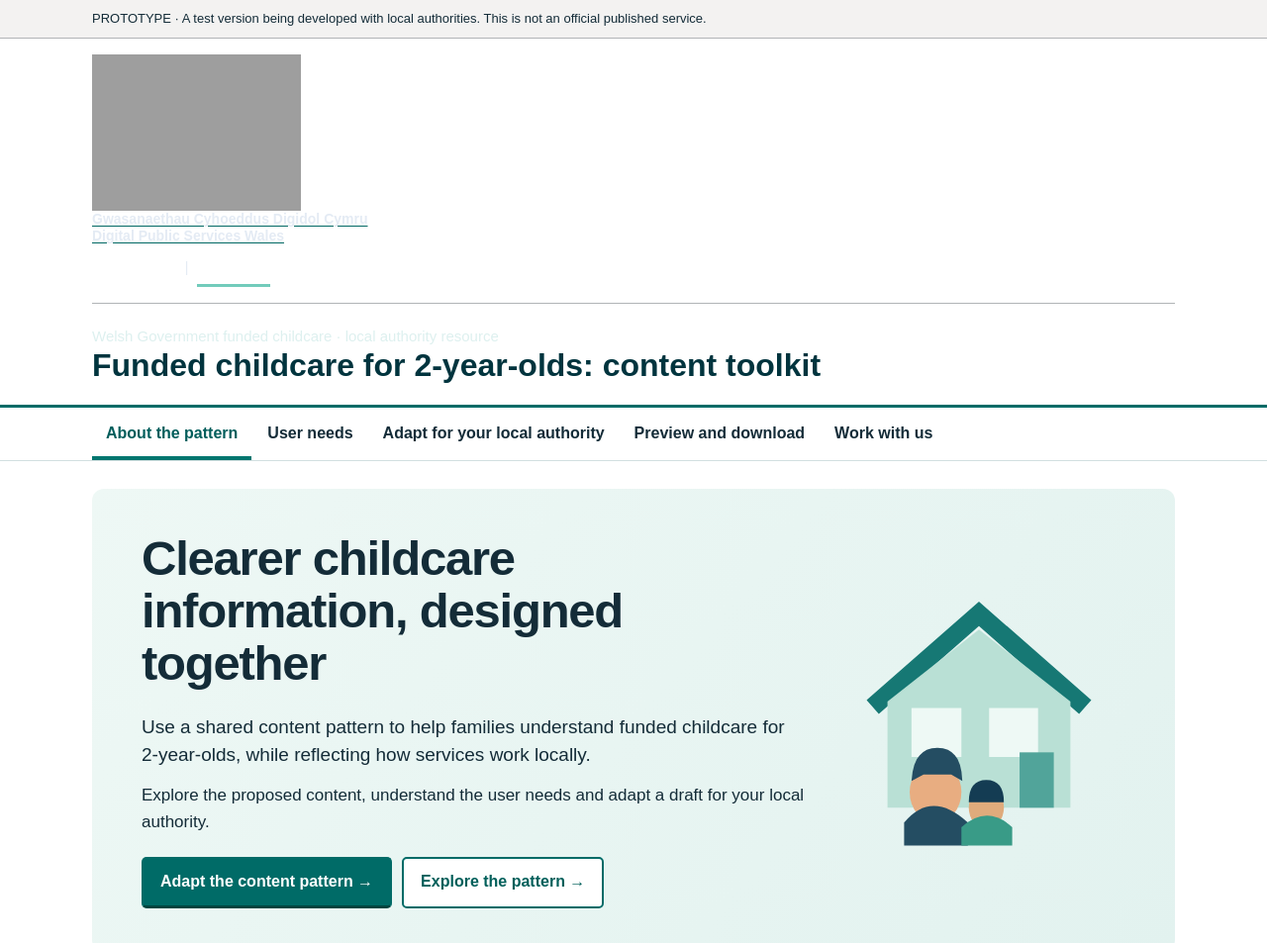
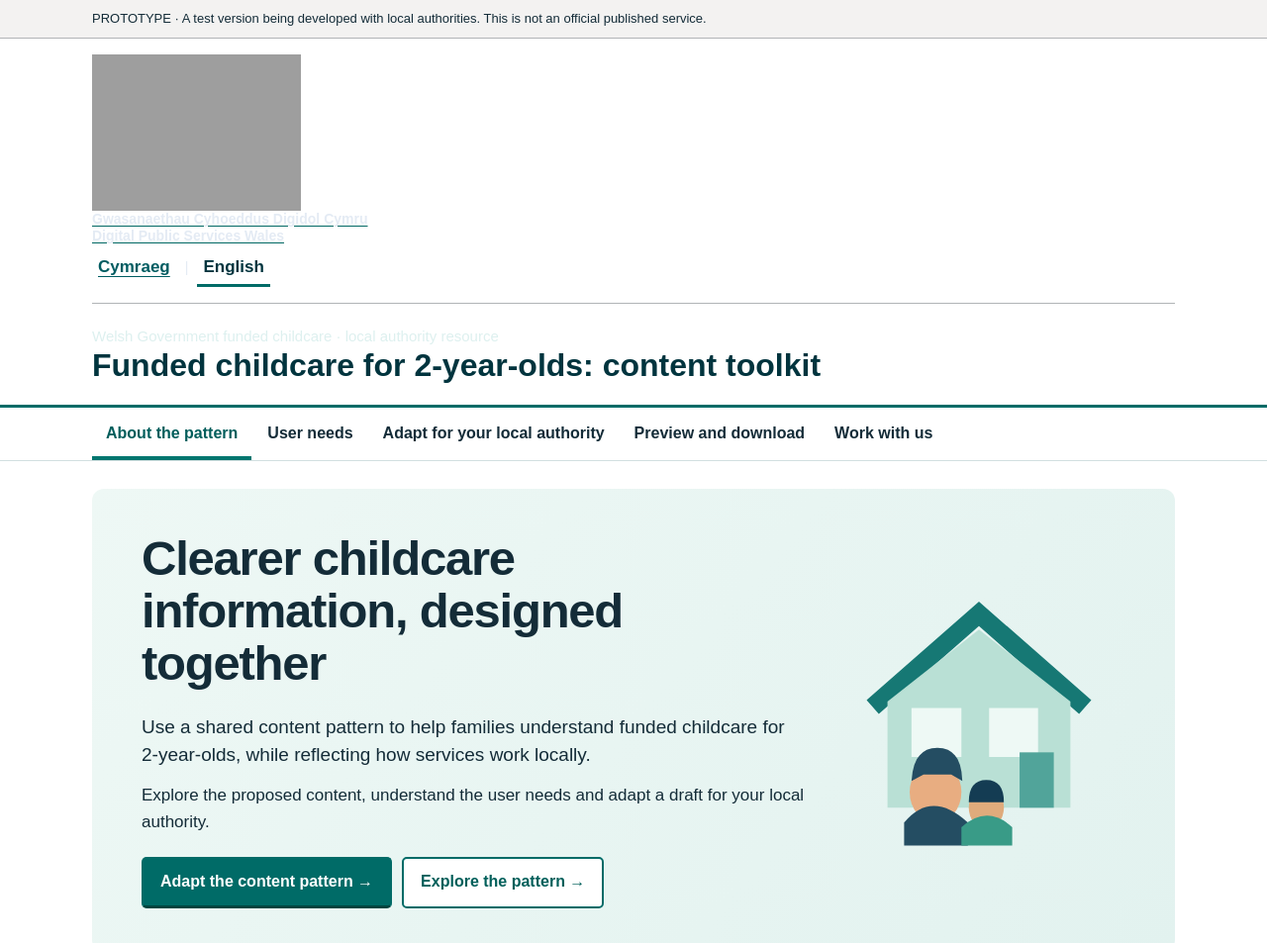
Before and after one commit to DigitalPublicServicesWales/localauthority, a plain HTML site: page index.html in a window 1280 px wide. Shown: the top 953 px of the page at 99% size. Drawn offline with Linux system fonts and the light colour scheme; grey boxes are pictures that could not be loaded.

Commit message:
Add files via upload

```diff
--- a/index.html
+++ b/index.html
@@ -75,6 +75,12 @@ h2{font-size:clamp(32px,4vw,45px);letter-spacing:-.025em}h3{font-size:24px}a{col
 @media(max-width:800px){.hero{grid-template-columns:1fr;padding:30px 26px}.hero-art{max-width:205px;justify-self:start}.cards{grid-template-columns:1fr}.wrap{padding:0 18px}}
 @media print{.hero-art,.work-panel{display:none!important}}
 .inline-nav{border:0;background:none;color:#006863;padding:0;text-decoration:underline;cursor:pointer;font:inherit;font-weight:700}.publisher{justify-content:space-between;gap:20px}.language-switch{display:flex;align-items:center;gap:9px;color:white;margin-left:auto;white-space:nowrap}.language-switch button{background:transparent;border:0;color:white;text-decoration:underline;text-underline-offset:4px;padding:6px;font-weight:600}.language-switch button[aria-current="true"]{text-decoration:none;font-weight:800;box-shadow:inset 0 -3px #72cbbb}.language-switch button:focus-visible{outline:3px solid #ffdd00;color:#fff}.draft-language-warning{border-left:5px solid #b17900;background:#fff7dc;padding:12px 16px;margin:18px 0}@media(max-width:600px){.publisher{flex-wrap:wrap}.language-switch{margin-left:0}}
+/* v0.7.2: language switch must contrast against white DPSW masthead. */
+.language-switch{color:#00343e}
+.language-switch button{color:#005c61}
+.language-switch button:hover{color:#00343e;text-decoration-thickness:3px}
+.language-switch button[aria-current="true"]{color:#00343e;box-shadow:inset 0 -3px #006b67}
+.language-switch button:focus-visible{color:#0b0c0c;background:#ffdd00;outline:3px solid #0b0c0c;outline-offset:0}
 </style>
 </head>
 <body>
```
